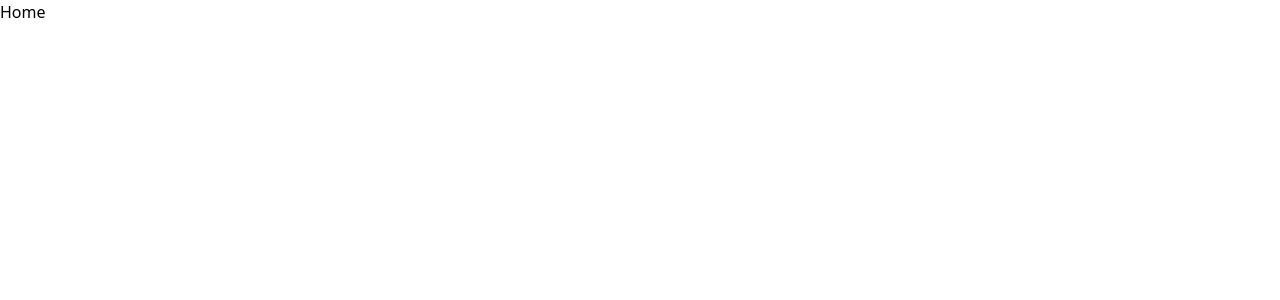
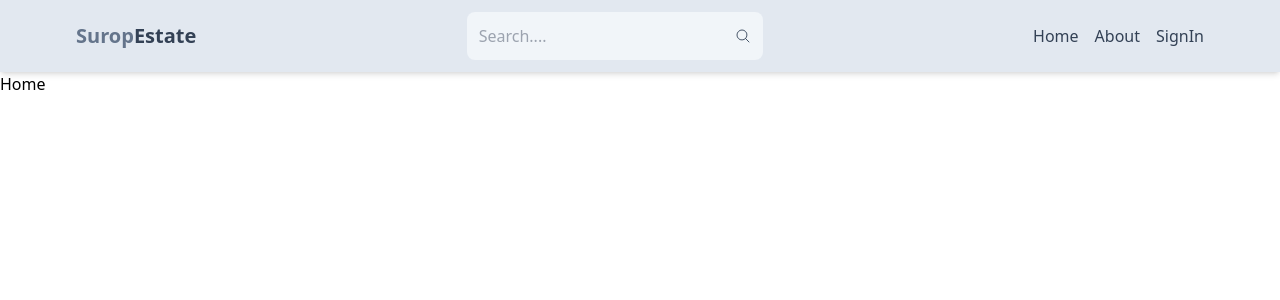
Before and after one commit to Midstackdev/tsc.mern.estate, a React (Vite) app in the folder client/: page / in a window 1280 px wide. Shown: the top 300 px of the page. Built offline with nearby package versions, Linux system fonts and the light colour scheme.

Commit message:
add navbar

```diff
--- a/client/src/App.tsx
+++ b/client/src/App.tsx
@@ -4,10 +4,12 @@ import Profile from './pages/Profile';
 import About from './pages/About';
 import SignUp from './pages/SignUp';
 import SignIn from './pages/SignIn';
+import Navbar from './components/Navbar';
 
 const App = () => {
   return (
     <BrowserRouter>
+      <Navbar />
       <Routes>
         <Route path="/" element={<Home />} />
         <Route path="/sign-in" element={<SignIn />} />
--- a/client/src/assets/icons/index.ts
+++ b/client/src/assets/icons/index.ts
@@ -1,2 +1,3 @@
 export { ReactComponent as HomeIcon } from './home.svg';
 export { ReactComponent as GlobeAlt } from './globe-alt.svg';
+export { ReactComponent as SearchIcon } from './search.svg';
--- /dev/null
+++ b/client/src/components/Navbar.tsx
@@ -0,0 +1,45 @@
+import React from 'react';
+import { SearchIcon } from '../assets/icons';
+import { Link } from 'react-router-dom';
+
+const Navbar = () => {
+  return (
+    <header className="bg-slate-200 shadow-md">
+      <div className="flex justify-between items-center max-w-6xl mx-auto p-3">
+        <Link to={'/'}>
+          <h1 className="font-bold text-sm sm:text-xl flex flex-wrap">
+            <span className="text-slate-500">Surop</span>
+            <span className="text-slate-700">Estate</span>
+          </h1>
+        </Link>
+        <form className="bg-slate-100 p-3 rounded-lg flex items-center">
+          <input
+            type="text"
+            placeholder="Search...."
+            className="bg-transparent focus:outline-none w-24 sm:w-64"
+          />
+          <SearchIcon className="text-slate-600 w-4 h-4 cursor-pointer" />
+        </form>
+        <ul className="flex gap-4">
+          <Link to={'/'}>
+            <li className="hidden sm:inline text-slate-700 hover:cursor-pointer">
+              Home
+            </li>
+          </Link>
+          <Link to={'/about'}>
+            <li className="hidden sm:inline text-slate-700 hover:cursor-pointer">
+              About
+            </li>
+          </Link>
+          <Link to={'/sign-in'}>
+            <li className="hidden sm:inline text-slate-700 hover:cursor-pointer">
+              SignIn
+            </li>
+          </Link>
+        </ul>
+      </div>
+    </header>
+  );
+};
+
+export default Navbar;
```
Also changed, not shown: client/src/assets/icons/search.svg (added).
